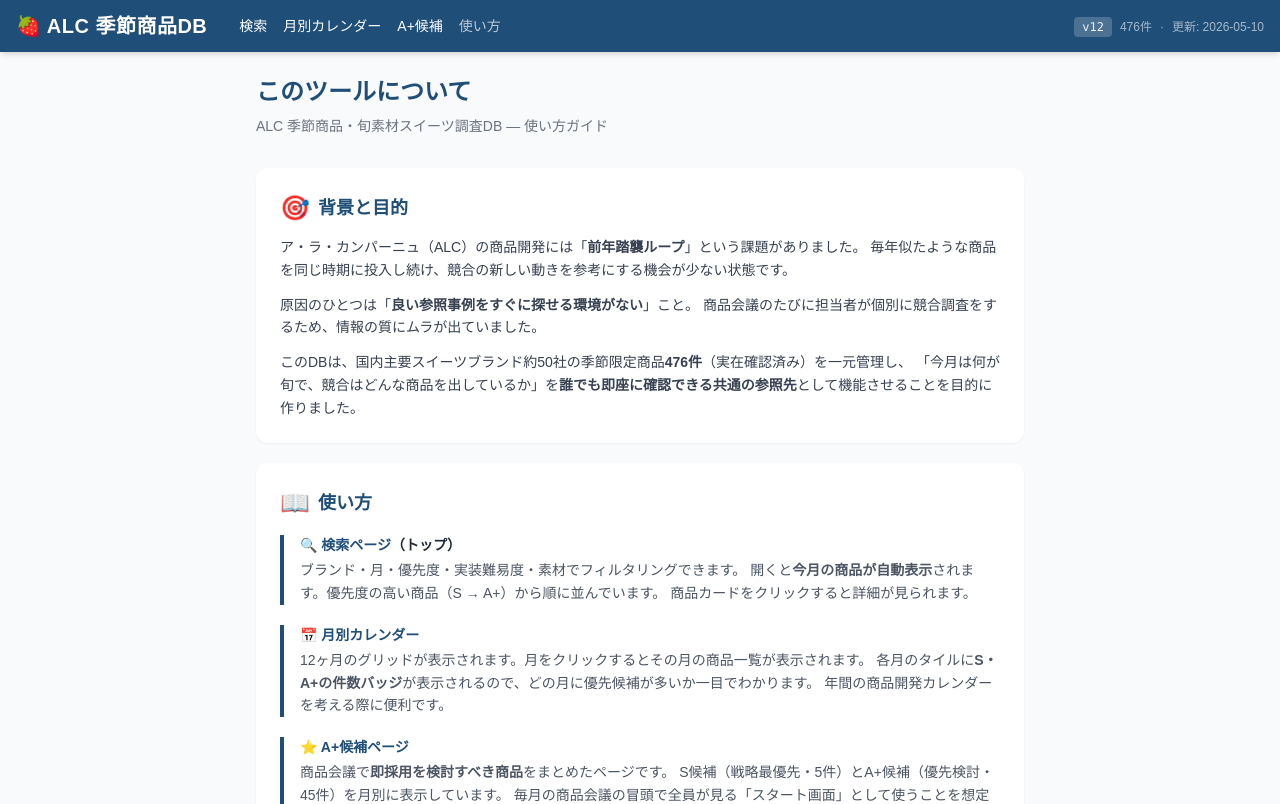
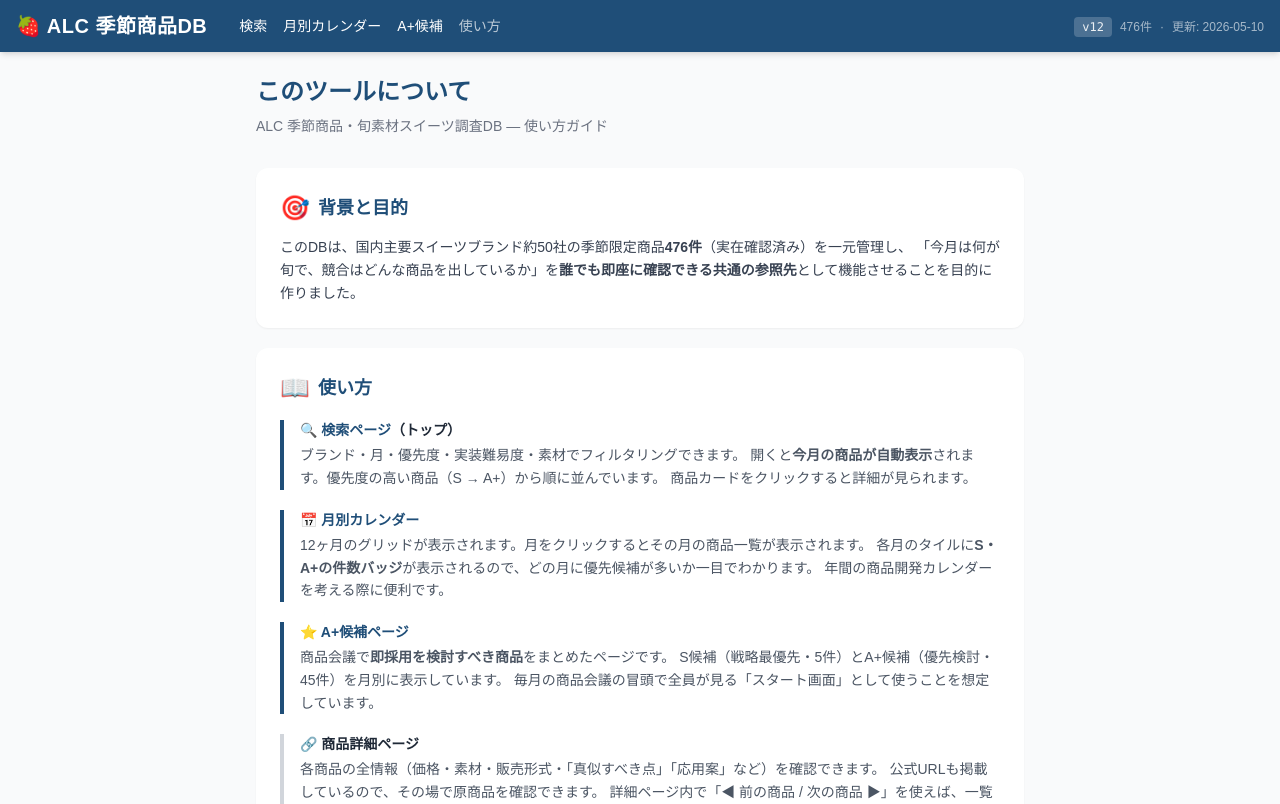
Before and after one commit to hdtsm2009/alc-sweets, a Next.js app: page /about in a window 1280 px wide. Shown: the top 804 px of the page. Built offline with nearby package versions, Linux system fonts and the light colour scheme.

Commit message:
fix: 社内課題の記述を削除（外部公開対応）

```diff
--- a/src/app/about/page.tsx
+++ b/src/app/about/page.tsx
@@ -11,14 +11,6 @@ export default function AboutPage() {
         <h2 className="text-lg font-bold text-[#1F4E78] mb-3 flex items-center gap-2">
           <span className="text-2xl">🎯</span> 背景と目的
         </h2>
-        <p className="text-sm text-gray-700 leading-relaxed mb-3">
-          ア・ラ・カンパーニュ（ALC）の商品開発には「<strong>前年踏襲ループ</strong>」という課題がありました。
-          毎年似たような商品を同じ時期に投入し続け、競合の新しい動きを参考にする機会が少ない状態です。
-        </p>
-        <p className="text-sm text-gray-700 leading-relaxed mb-3">
-          原因のひとつは「<strong>良い参照事例をすぐに探せる環境がない</strong>」こと。
-          商品会議のたびに担当者が個別に競合調査をするため、情報の質にムラが出ていました。
-        </p>
         <p className="text-sm text-gray-700 leading-relaxed">
           このDBは、国内主要スイーツブランド約50社の季節限定商品<strong>476件</strong>（実在確認済み）を一元管理し、
           「今月は何が旬で、競合はどんな商品を出しているか」を<strong>誰でも即座に確認できる共通の参照先</strong>として機能させることを目的に作りました。
```
